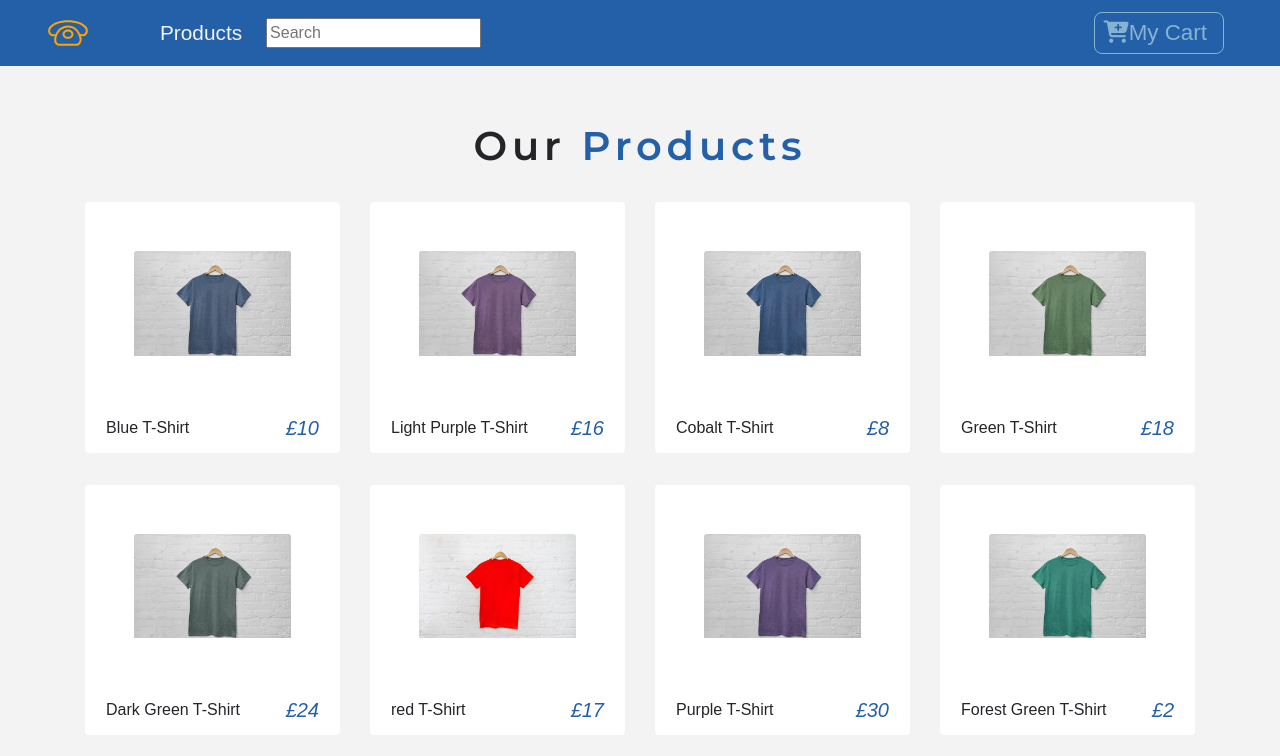
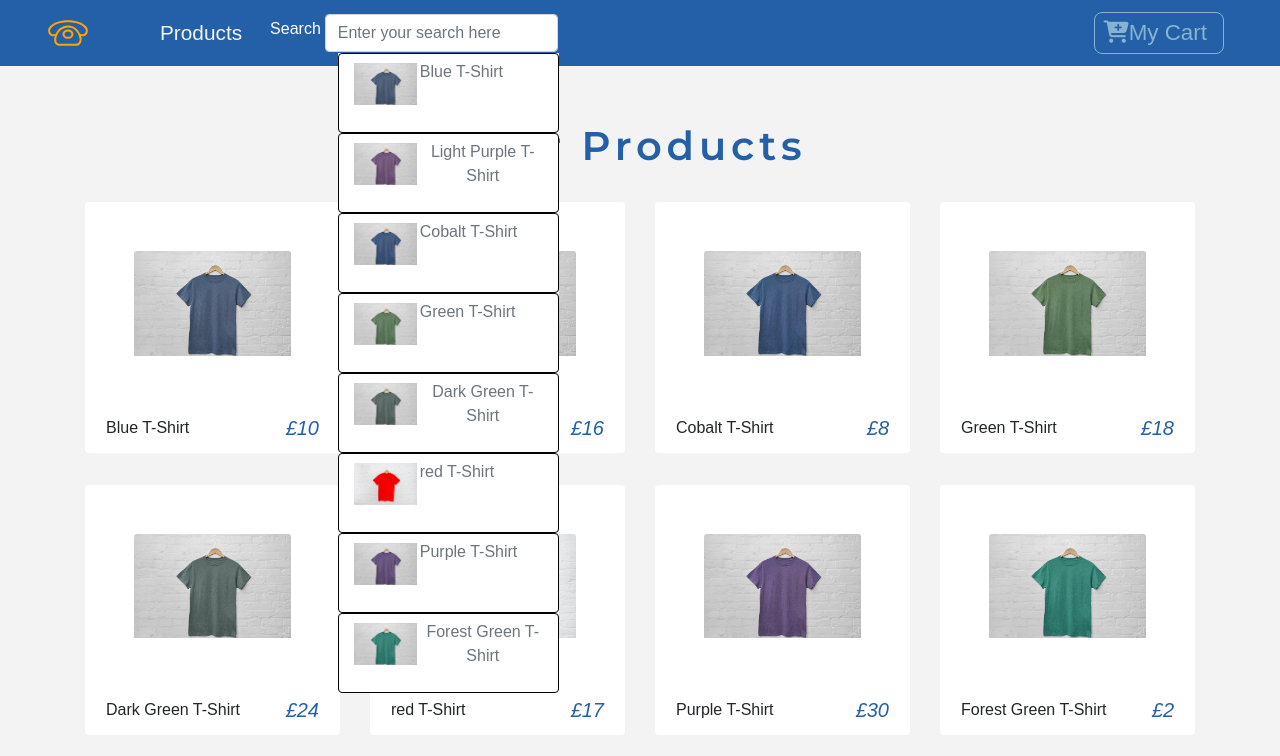
Before and after one commit to Jans999/react-store, a React (Create React App) app: page / in a window 1280 px wide. Shown: the top 756 px of the page. Built offline with nearby package versions, Linux system fonts and the light colour scheme.

Commit message:
autofill search functions working

```diff
--- a/src/components/SearchForm/SearchForm.js
+++ b/src/components/SearchForm/SearchForm.js
@@ -1,6 +1,7 @@
 import React from 'react'
 
 import {ProductConsumer} from '../../context'
+import Suggestion from './Suggestion';
 
 
 export default function SearchForm() {
@@ -12,8 +13,14 @@ export default function SearchForm() {
 
             return (
 
-                <form className="px-3" onSubmit={(event) => handleSearchSubmit(event)}>
-                    <input type="text" value={searchField} onChange={(event) => handleSearchChange(event)} placeholder="Search"></input>
+                <form className="px-3 mw-100 position-relative d-flex fex-column" onSubmit={(event) => handleSearchSubmit(event)}>
+                    <div className="form-group form-check-inline form-check-label">
+                        <label htmlFor="search" className="text-white p-1 align-bottom">Search</label>
+                        <input id="search" className="form-control form-check-input" type="text" value={searchField} onChange={(event) => handleSearchChange(event)} placeholder="Enter your search here"></input>
+                    </div>
+                    <div className="form-group mw-100">
+                        <Suggestion className="form-control mw-100" />
+                    </div>
                 </form>)
             }
         }
--- /dev/null
+++ b/src/components/SearchForm/Suggestion.js
@@ -0,0 +1,61 @@
+import React, { Component } from 'react'
+import styled from 'styled-components'
+import SuggestionItem from './SuggestionItem'
+import {ProductConsumer} from '../../context'
+
+// bridging tasks
+// Begin building suggestions populating array function
+
+
+export default class Suggestion extends Component {
+    render() {
+        return (
+
+            <ProductConsumer>
+            {value => {
+                const suggestionsArray = value.suggestions;
+                const handleSuggestionSearch = value.handleSuggestionSearch
+                return(
+                    <SuggestionContainer>
+                        {suggestionsArray.map(item =>
+                             <SuggestionItem img={item.img} key={item.id} title={item.title} handleSuggestionSearch={handleSuggestionSearch} />
+                        )}
+                        {/* <SuggestionItem img={img} title={title} />
+                        <SuggestionItem img={img} title={title} />
+                        <SuggestionItem img={img} title={title} />
+                        <SuggestionItem img={img} title={title} /> */}
+
+                    </SuggestionContainer>
+                )
+
+            }}
+            </ProductConsumer>
+
+        )
+    }
+}
+
+const SuggestionContainer = styled.div`
+    background: #fff;
+    /* border: black solid 1px; */
+    display: flex !important;
+    flex-direction: column;
+    overflow: hidden;
+    position: absolute;
+    top: 2.5em;
+    right: 2em;
+    text-align: center;
+    z-index: 1000;
+    /* max-width: 100%; */
+`
+
+// const SuggestionItem = styled.div`
+//     border: black solid 1px;
+//     cursor: pointer;
+//     max-width: 100%;
+//     /* margin: 0.03em; */
+//     width: 13.8em;
+//     &:hover{
+//         opacity: 0.6;
+//     }
+// `
--- /dev/null
+++ b/src/components/SearchForm/SuggestionItem.js
@@ -0,0 +1,35 @@
+import React, { Component } from 'react'
+import styled from 'styled-components'
+
+export default class SuggestionItem extends Component {
+
+
+    render() {
+        const {img, title, handleSuggestionSearch} = this.props;
+
+        return (
+            <ShirtItem onClick={() => handleSuggestionSearch(title)} className="form-control d-flex">
+                <img className="img-fluid" alt={title} src={img} />
+                <p className="text-muted">{title}</p>
+
+            </ShirtItem>
+        )
+    }
+}
+
+
+const ShirtItem = styled.div`
+    border: black solid 1px;
+    cursor: pointer;
+    height: 5em;
+    max-width: 100%;
+    /* margin: 0.03em; */
+    width: 13.8em;
+    &:hover{
+        opacity: 0.6;
+    }
+    &>img{
+        height: 3em;
+        padding: 0.2em;
+    }
+`
--- a/src/context.js
+++ b/src/context.js
@@ -27,6 +27,8 @@ class ProductProvider extends Component {
             searchField: '',
             searching: false,
             notFound: false,
+            suggestions: storeProducts,
+            suggestionsActive: true
         }
     }
 
@@ -207,16 +209,24 @@ class ProductProvider extends Component {
 
     // Search functions
 
-    handleSearchSubmit = (e) => {
-        e.preventDefault();
+    searchFunction = () => {
         let itemList = [...this.state.products];
-        this.setState({notFound: true, searching: true, searchField: ""})
-
         for (var i = 0; i < itemList.length; i ++) {
             if (itemList[i].title.toLowerCase() == this.state.searchField.toLowerCase()) {
                 return this.setState({detailsProduct: itemList[i], notFound: false})
             }
-        };
+    }}
+
+    handleSearchSubmit = (e) => {
+        e.preventDefault();
+        this.setState({notFound: true, searching: true}, this.searchFunction)
+    }
+
+    handleSuggestionSearch = (search) => {
+        // Create a copy of the product list
+        // Set flags to search and set the searchField to be the item searched
+        this.setState({notFound: true, searching: true, searchField: search}, this.searchFunction)
+        // If the item title matches the searchfield, sets that product as the detailproduct
     }
 
 
@@ -248,7 +258,8 @@ class ProductProvider extends Component {
                 handleSearchSubmit: this.handleSearchSubmit,
                 handleSearchChange: this.handleSearchChange,
                 handleSearchingFlag: this.handleSearchingFlag,
-                handleNotFoundFlag: this.handleNotFoundFlag
+                handleNotFoundFlag: this.handleNotFoundFlag,
+                handleSuggestionSearch: this.handleSuggestionSearch
             }}>
                 {this.props.children}
             </ProductContext.Provider>
```
